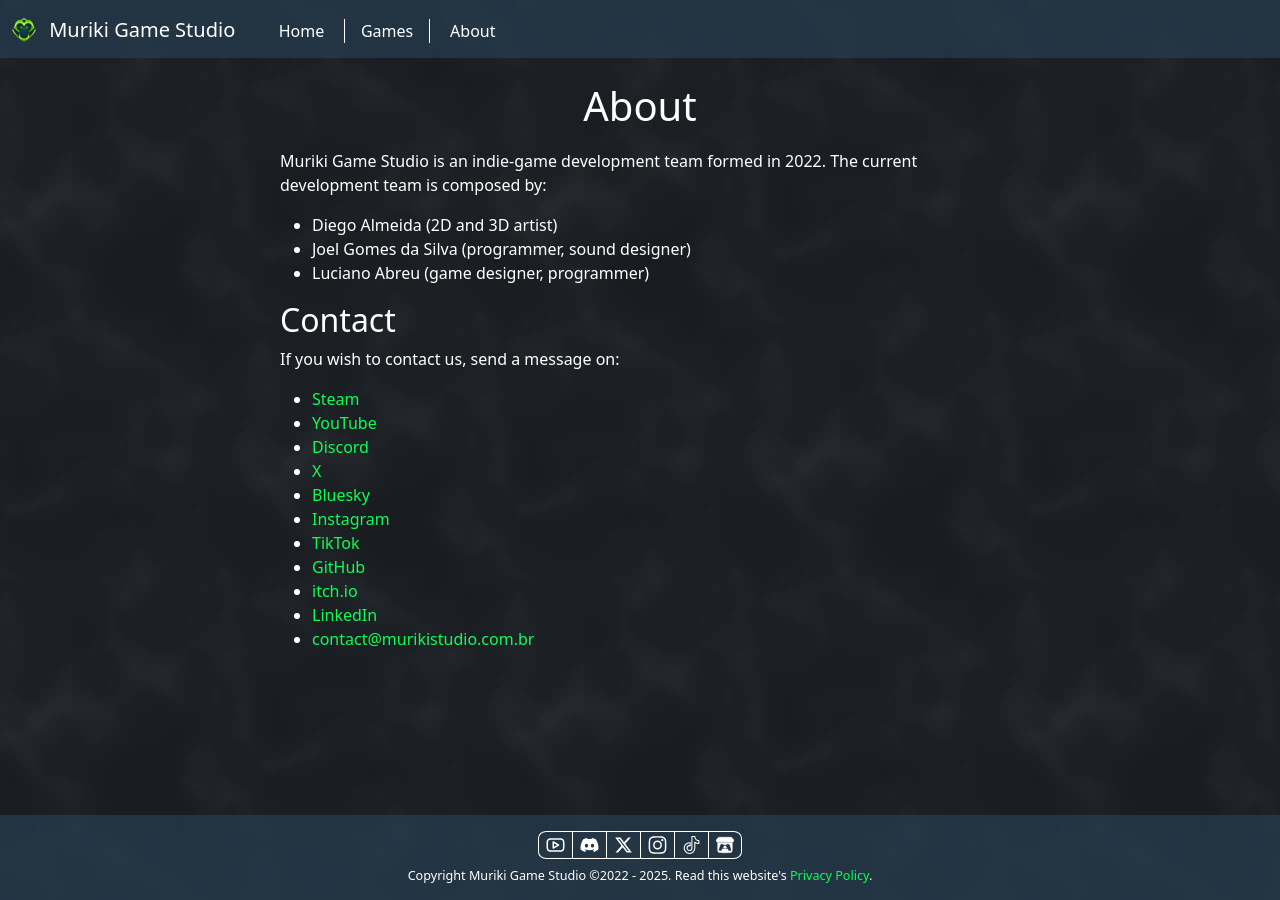
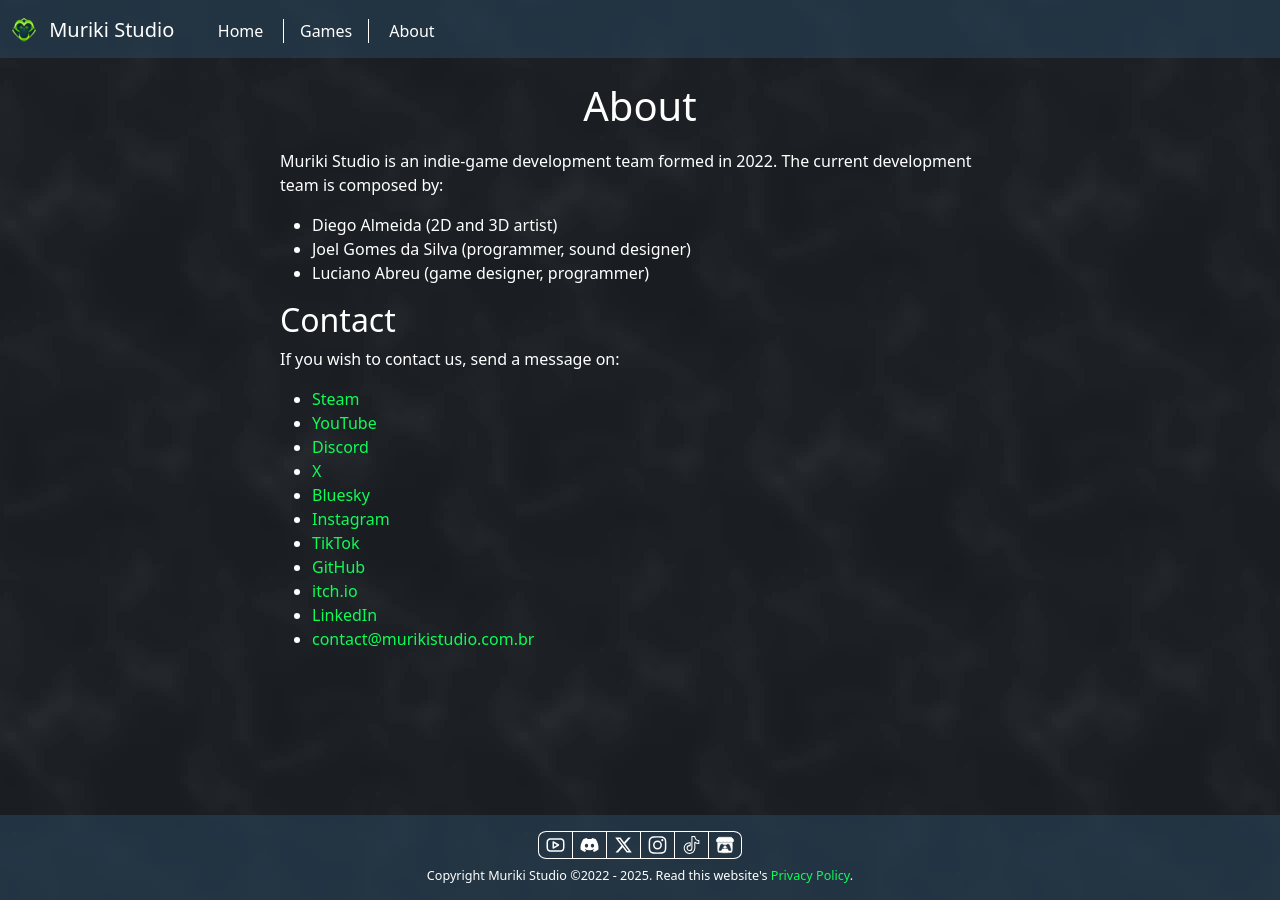
Before and after one commit to murikistudio/murikistudio.com.br, a Jekyll site: the page built from pages/about.md, in a window 1280 px wide. Built offline with Jekyll 4.4.1, drawn with Linux system fonts in a browser that asks for light colours.

Commit message:
update studio name and colors

```diff
--- a/_config.yml
+++ b/_config.yml
@@ -18,10 +18,10 @@
 # You can create any custom variable you would like, and they will be accessible
 # in the templates via {{ site.myvariable }}.
 
-title: Muriki Game Studio
+title: Muriki Studio
 email: contact@murikistudio.com.br
 description: >- # this means to ignore newlines until "baseurl:"
-  Muriki Game Studio is an indie game development team based in Brazil formed in 2022.
+  Muriki Studio is an indie game development team based in Brazil formed in 2022.
 baseurl: "" # the subpath of your site, e.g. /blog
 url: "https://murikistudio.com.br" # the base hostname & protocol for your site, e.g. http://example.com
 github_username:  murikistudio
--- a/assets/css/main.css
+++ b/assets/css/main.css
@@ -79,7 +79,7 @@
 }
 
 .logo-text {
-    width: 80vh;
+    width: 60vh;
 }
 
 .banner {
@@ -118,7 +118,7 @@
     }
 
     .logo-text {
-        width: 95vw;
+        width: 100vw;
     }
 
     .page-content {
--- a/pages/about.md
+++ b/pages/about.md
@@ -6,7 +6,7 @@
 
 # {{ page.title }}
 
-Muriki Game Studio is an indie-game development team formed in 2022.
+Muriki Studio is an indie-game development team formed in 2022.
 The current development team is composed by:
 
 - Diego Almeida (2D and 3D artist)
```
Also changed, not shown: Gemfile.lock, README.md, assets/img/email-signatures/diego.png, assets/img/email-signatures/diego.svg, assets/img/email-signatures/joel.png, assets/img/email-signatures/joel.svg, assets/img/email-signatures/luciano.png, assets/img/email-signatures/luciano.svg, assets/img/logo-share.webp, assets/img/logo-text.webp.
